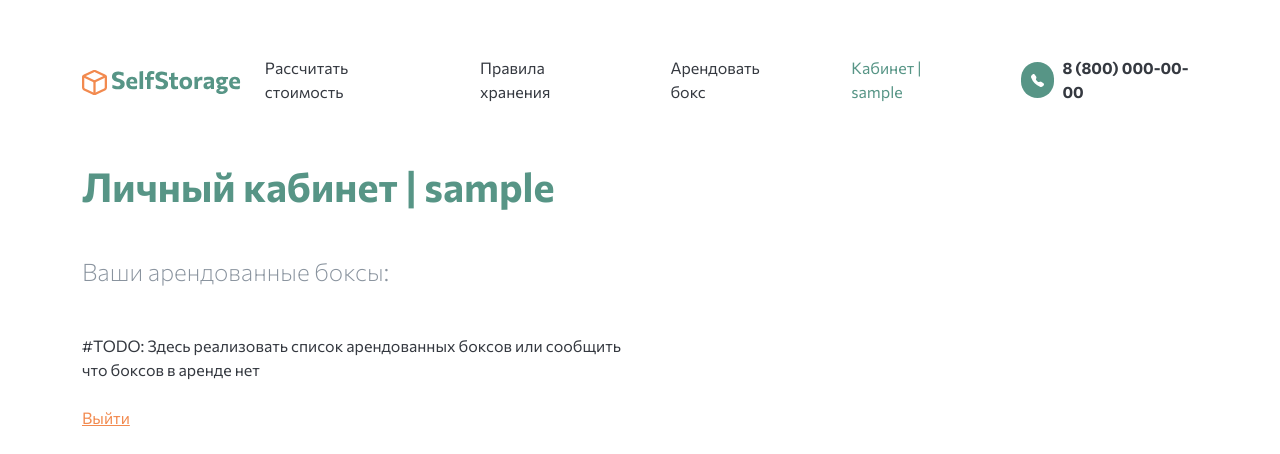
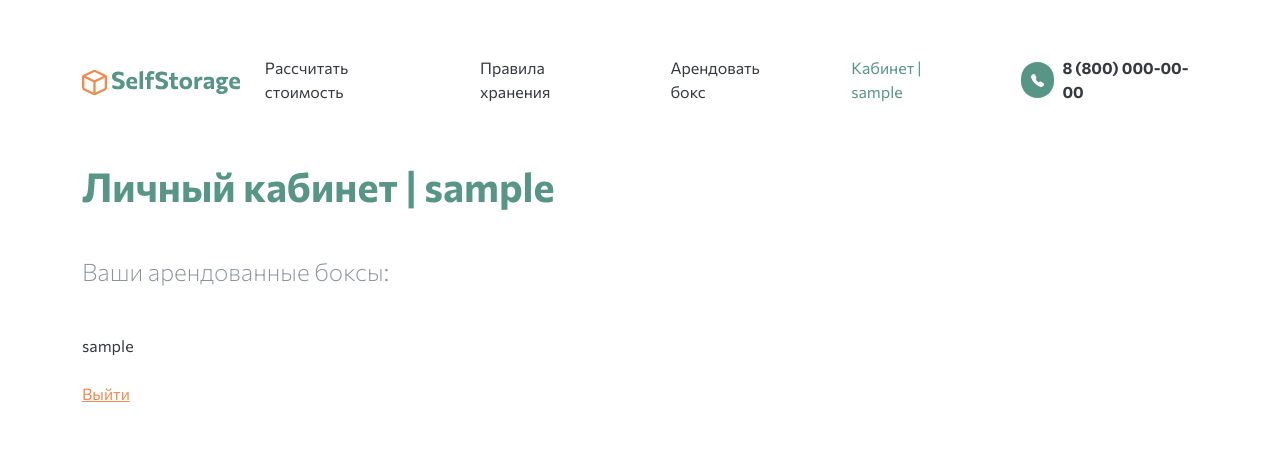
Before and after one commit to SrgMarkov/django_self_storage, a Django app: page /lk/ in a window 1280 px wide. Shown: the top 454 px of the page. Run offline with Django 4.2, Linux system fonts and the light colour scheme; the visitor is signed in with stand-in values (Sample User, id 1); data comes from the database, SQL or seed files in the repository; parts of the project's set-up code (start-up, migrations or seed data) failed here and were passed over.

```diff
--- a/backend/templates/user/lk.html
+++ b/backend/templates/user/lk.html
@@ -6,10 +6,7 @@
   <div class="col-12 col-lg-6 mb-3 mb-lg-0">
     <h1 class="fw-bold SelfStorage_green mb-5">Личный кабинет | {{user.username}}</h1>
     <h4 class="fw-lighter SelfStorage_grey mb-5">Ваши арендованные боксы:</h4>
-    #TODO:
-      Здесь реализовать список арендованных боксов или сообщить что боксов в аренде нет
-
-
+      {{ user }}
       <br>
       <br>
     <a href="{% url 'storage:logout' %}" class="SelfStorage_orange">Выйти</a>
```
Also changed, not shown: backend/storage/views.py, backend/templates/storage/boxes.html.
